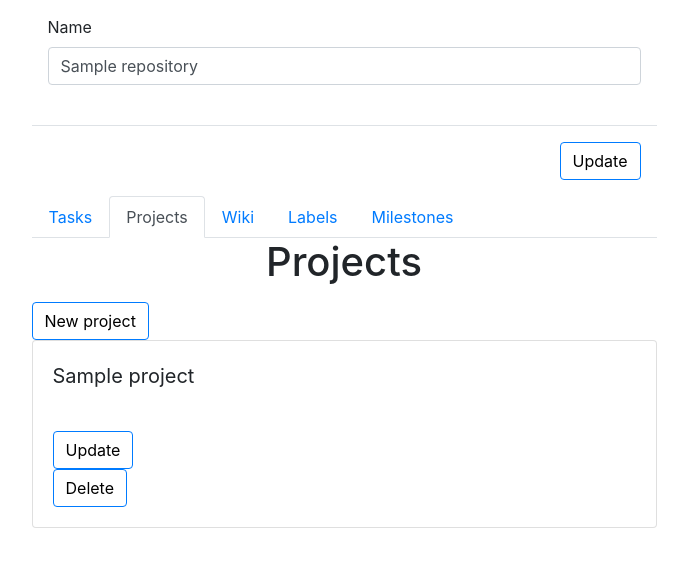
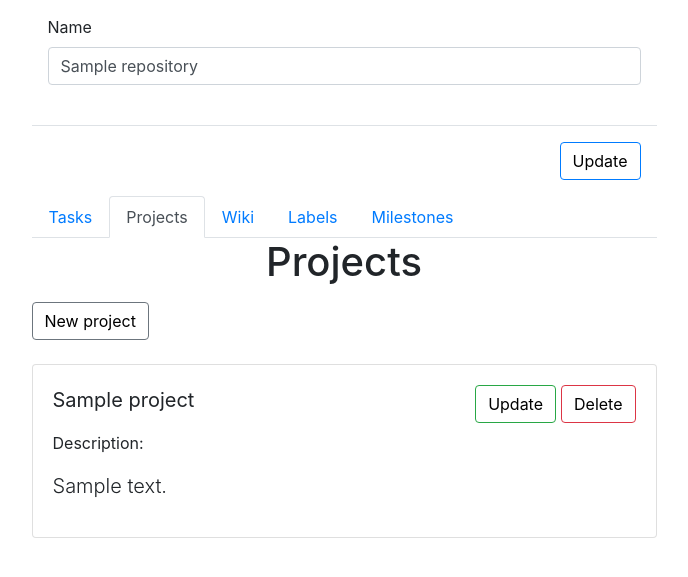
Before and after one commit to tim-master2020/UKS, a Django app: page /repository/1/detailRepository in a window 1280 px wide, after a click on "Projects". Shown: the part 121-698 px from the top of the page, without its empty margins (296-984 px from the left). Run offline with Django 3.2, Linux system fonts and the light colour scheme; tables that the repository leaves empty hold one stand-in row (values such as "Sample post"); some libraries are stand-ins or nearby versions.

Commit message:
Changed UI for projects.

```diff
--- a/github/github/templates/project/allProjects.html
+++ b/github/github/templates/project/allProjects.html
@@ -1,20 +1,25 @@
 {% block content %}
   <h1 class="text-center mb-3">Projects</h1>
-  <button type="button" class="btn btn-outline-primary" style="color:black" data-toggle="modal" data-target="#newProjectModal">
+  <button type="button" class="btn btn-outline-secondary" style="color:black" data-toggle="modal" data-target="#newProjectModal">
     New project
   </button>
+  <br/>
   {% include 'project/addProject.html' with id=id %}
   <br/>
   {% if allProjects %}
     {% for project in allProjects %}
         <div class="card mb-3" >
             <div class="card-body">
+              <div style="display: flex;flex-direction: row; float:right; top:0;">
+                {% include 'project/updateProject.html' with id=id %}
+                <div style="width:5px;"></div>
+                {% include 'project/deleteProject.html' with id=id %}
+              </div>
                 <p class="lead"><b>{{ project.name }}</b></p>
-                <br/>
-                {% include 'project/updateProject.html' with id=id project=project %}
-                {% include 'project/deleteProject.html' with id=id project=project %}
+                <p>Description:</p>
+                <p class="lead">{{ project.description }}</p>
             </div>
-        </div>
+          </div>
     {% endfor %}
   {% else %}
     No projects.
--- a/github/github/templates/project/deleteProject.html
+++ b/github/github/templates/project/deleteProject.html
@@ -1,6 +1,6 @@
 
 <div>
-<button type="button" class="btn btn-outline-primary" style="color:black" data-toggle="modal" data-target="#delete{{project.name}}{{project.id}}">
+<button type="button" class="btn btn-outline-danger" style="color:black" data-toggle="modal" data-target="#delete{{project.name}}{{project.id}}">
     Delete
 </button>
 <div class="modal fade" id="delete{{project.name}}{{project.id}}" tabindex="-1" role="dialog" aria-labelledby="#modal-{{project.name}}">
--- a/github/github/templates/project/updateProject.html
+++ b/github/github/templates/project/updateProject.html
@@ -1,5 +1,5 @@
 {% block content %}
-    <button type="button" class="btn btn-outline-primary" style="color:black" data-toggle="modal" data-target="#update{{project.name}}{{project.id}}">
+    <button type="button" class="btn btn-outline-success" style="color:black" data-toggle="modal" data-target="#update{{project.name}}{{project.id}}">
         Update
     </button>
 
```
